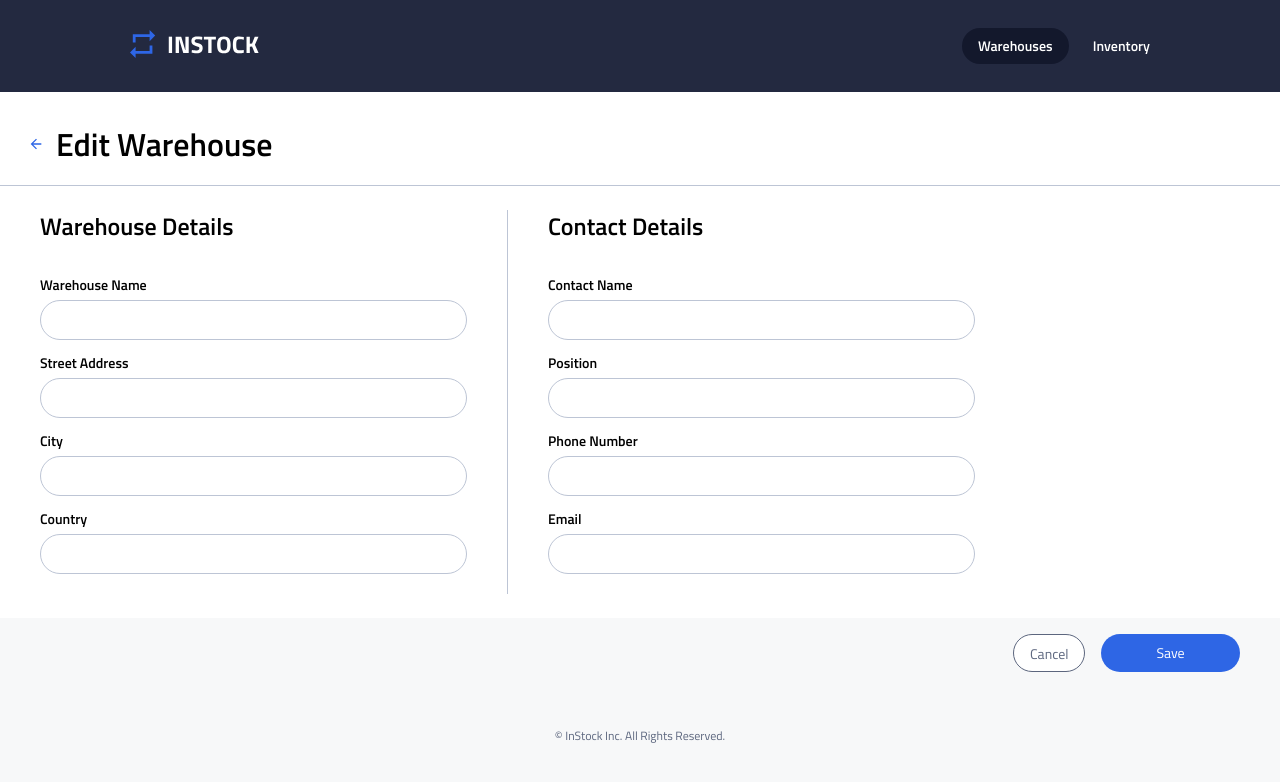
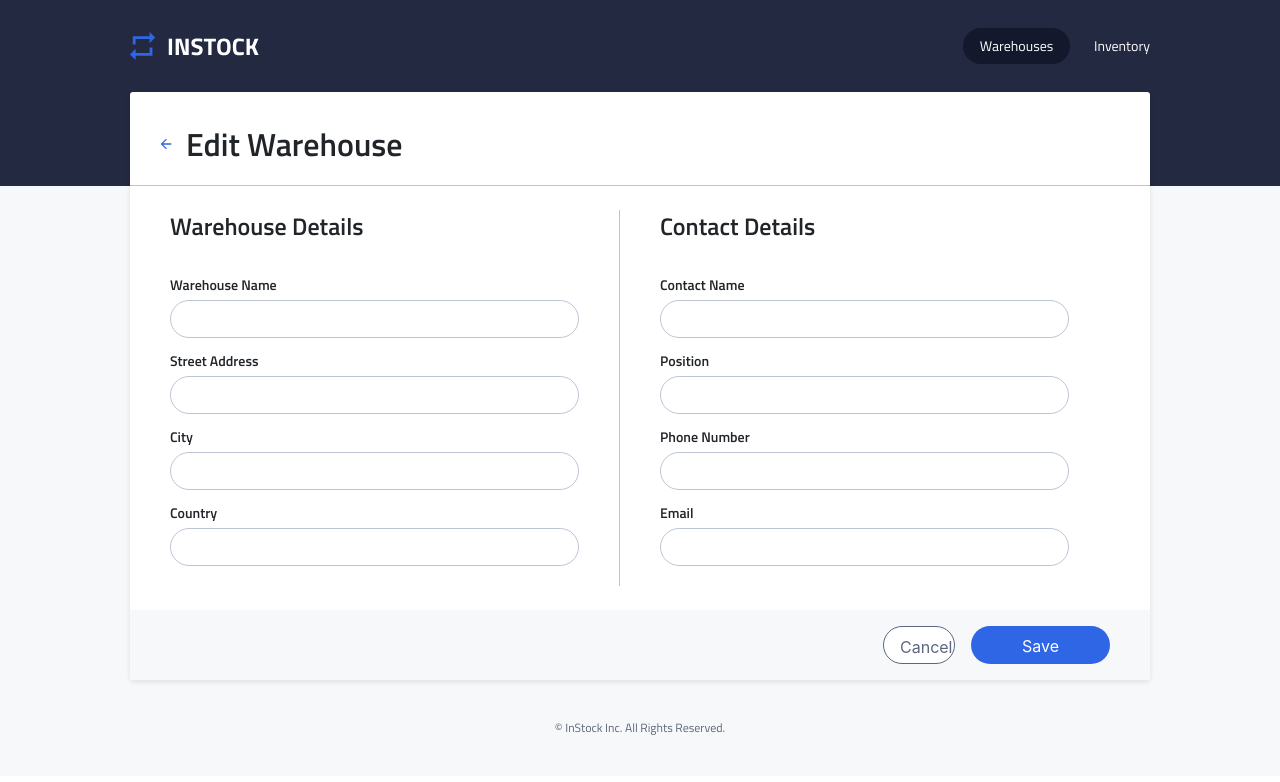
Before and after one commit to xfroggy/instock-group3, a React (Create React App) app in the folder client/: page /warehouses/edit/1 in a window 1280 px wide. Shown: the top 782 px of the page. Built offline with nearby package versions, Linux system fonts and the light colour scheme; no server answers.

Commit message:
complete inventory delete modal, still working on delete api call

```diff
--- a/client/package.json
+++ b/client/package.json
@@ -7,6 +7,7 @@
     "@testing-library/react": "^11.1.0",
     "@testing-library/user-event": "^12.1.10",
     "axios": "^0.21.1",
+    "bootstrap": "^4.6.0",
     "node-sass": "^5.0.0",
     "react": "^17.0.2",
     "react-bootstrap": "^1.5.2",
--- a/client/src/App.jsx
+++ b/client/src/App.jsx
@@ -1,4 +1,4 @@
-import { BrowserRouter as Router, Switch, Route } from "react-router-dom";
+import { BrowserRouter as Router, Switch, Route, Redirect } from "react-router-dom";
 import "./App.scss";
 import Header from "./components/header/header.jsx";
 
@@ -10,6 +10,7 @@ import InventoryPage from "./pages/Inventory/InventoryPage";
 import WarehouseEdit from "./components/warehouse/WarehouseEdit";
 import WarehouseAdd from "./components/warehouse/WarehouseAdd";
 import EditInventory from "./components/editInventories/EditInventories";
+import 'bootstrap/dist/css/bootstrap.min.css';
 
 
 function App() {
@@ -19,7 +20,9 @@ function App() {
         <Header />
 
         <Switch>
-          <Route exact path="/" />
+          <Route exact path="/">
+            <Redirect to="/warehouses" />
+          </Route>
           <Route exact path="/warehouses" component={WarehousePage} />
           <Route exact path="/inventory" component={InventoryPage} />
           <Route exact path="/warehouses/edit/:id" component={WarehouseEdit} />
--- a/client/src/components/Footer/Footer.jsx
+++ b/client/src/components/Footer/Footer.jsx
@@ -3,8 +3,8 @@ import "./Footer.scss";
 
 const Footer = () => {
     return (
-        <footer>
-            <small><span className="copyRightSign">&#169;</span> InStock Inc. All Rights Reserved.</small>
+        <footer className="footer-custom">
+            <small className="small-custom"><span className="copyRightSign">&#169;</span> InStock Inc. All Rights Reserved.</small>
         </footer>
     )
 
--- a/client/src/components/Footer/Footer.scss
+++ b/client/src/components/Footer/Footer.scss
@@ -1,7 +1,7 @@
 @import "../../partials/mixins.scss";
 @import "../../partials/partials.scss";
 
-footer {
+.footer-custom {
     background-color: $light-gray;
     display:flex;
     justify-content: center;
@@ -9,7 +9,7 @@ footer {
     height: 6rem; //96px
 }
 
-small {
+.small-custom {
     font-family: "Titillium Web", sans-serif;
     color: $slate;
     font-size: 0.6875rem; //11px
--- a/client/src/components/inventories/InventoryDelete.jsx
+++ b/client/src/components/inventories/InventoryDelete.jsx
@@ -1,28 +1,27 @@
 import React from 'react'
 import { Modal, Button } from 'react-bootstrap';
 import "./InventoryDelete.scss";
+
 
 const DeleteConfirmation = ({ showModal, hideModal, confirmModal, id, item, type, message }) => {
 
     return (
 
-        <Modal className="modal-custom" show={showModal} onHide={hideModal}>
-            <Modal.Header closeButton>
-                <Modal.Title>Delete {item} inventory item?</Modal.Title>
-            </Modal.Header>
+
+        <Modal show={showModal} onHide={hideModal}>
+            <Modal.Header closeButton></Modal.Header>
+            <Modal.Title>Delete {item} inventory item?</Modal.Title>
+
             <Modal.Body><div className="alert alert-danger">{message}</div></Modal.Body>
             <Modal.Footer>
-                <Button variant="default" onClick={hideModal}>
+                <Button variant="default"
+                    className="rounded" onClick={hideModal}>
                     Cancel
                 </Button>
                 <Button variant="danger" onClick={() => confirmModal(type, id)}>
                     Delete
                 </Button>
             </Modal.Footer>
-            <div class="modal-overlay">
-            </div>
-
-
         </Modal>
 
 
--- a/client/src/components/inventories/InventoryDelete.scss
+++ b/client/src/components/inventories/InventoryDelete.scss
@@ -1,28 +1,110 @@
 @import "../../partials/mixins.scss";
 @import "../../partials/partials.scss";
 
-.modal-custom {
 
-    position: fixed;
-  top: 50%;
-  left: 50%;
-  transform: translate(-50%, -50%);
-  background-color: $white;
-  z-index: 2;
-  outline: none;
-  width: 600px;
+.modal-content {
+     // width: 23.4375rem; //375px;
    max-width: 100%;
-   height: 400px;
+   height: 40.4375rem; // 647px;
    max-height: 100%;
-   z-index: 1010;
+
+   @include tablet{
+       width: 672px;
+       height: 262px;
+   }
 }
 
-.modal-overlay{
-    z-index: 1000;
+.modal-header {
 
-    position: fixed;
-    top: 0;
-    left: 0;
-    width: 100%;
-    height: 100%;
+display: flex;
+align-items: center;
+border-bottom: none !important;
+color: #13182C;
+
+@include tablet{
+    padding:0 !important;
 }
+}
+
+.modal-title.h4{
+    padding: 1.5625rem 1rem 0 1rem; //25px
+  /* M H1 */
+
+  font-family: Titillium Web;
+  font-style: normal;
+  font-weight: 600;
+  font-size: 28px;
+  line-height: 36px;
+  /* or 129% */
+
+  @include tablet{
+      font-size: 32px;
+      line-height: 40px;
+  }
+}
+
+.modal-body {
+    /* M P1 */
+
+font-family: Titillium Web;
+font-style: normal;
+font-weight: normal;
+font-size: 15px;
+line-height: 26px;
+color: $slate;
+
+@include tablet{
+    font-size: 16px;
+    line-height: 28px;
+}
+}
+
+.alert.alert-danger {
+   background-color: $white;
+   color: $slate;
+   border: none;
+   padding: 0;
+
+}
+
+.modal-footer {
+    border-top: none !important;
+    padding-bottom: 1.5rem !important;
+
+    @include tablet{
+        padding-bottom: 40px;
+    }
+}
+
+
+
+.rounded.btn.btn-default {
+background-color: $white;
+color: $slate;
+width: 10.1875rem; //163px;
+border: 1px solid $cloud;
+border-radius: 20px !important;
+margin-left: 0;
+margin-bottom: 0;
+
+@include tablet{
+    width: 72px;
+}
+
+&:hover {
+    border-radius: 1.25rem;
+    border: 1px solid $indigo;
+    outline: none;
+    color: $indigo;
+}
+}
+
+.btn.btn-danger{
+    background-color: $red;
+    border-radius: 20px !important;
+
+    @include tablet{
+        width: 72px;
+        margin-left: 32px;
+    }
+}
--- a/client/src/components/warehouse/WarehouseAdd.jsx
+++ b/client/src/components/warehouse/WarehouseAdd.jsx
@@ -131,7 +131,7 @@ const WarehouseAdd = () => {
                                 <div className="card__box--row">
 
                                     <div className="card__top--container">
-                                        <div className="card__arrow"></div>
+                                        <div onClick={goToPreviousPath} className="card__arrow"></div>
                                         <h1 className="card__top--title">Add New Warehouse</h1>
                                     </div>
                                 </div>
--- a/client/src/components/warehouse/WarehouseAdd.scss
+++ b/client/src/components/warehouse/WarehouseAdd.scss
@@ -201,6 +201,9 @@ button {
     border: 1px solid $slate;
     margin-left: 0;
     margin-bottom: 0;
+    border-radius: 20px;
+
+
 
     @include tablet {
         width: 4.5rem; // 72px;
@@ -219,6 +222,7 @@ button {
     width: 8.6875rem; //139px;
     margin-left: 1rem;
     margin-bottom: 0;
+    border-radius: 20px;
 
     &:hover, &:focus {
         background-color: $graphite;
--- a/client/src/components/warehouse/WarehouseEdit.jsx
+++ b/client/src/components/warehouse/WarehouseEdit.jsx
@@ -1,5 +1,5 @@
 import React, { useState, useEffect } from 'react';
-import { useParams, useHistory, Link } from "react-router-dom";
+import { useParams, useHistory } from "react-router-dom";
 
 
 import axios from 'axios';
@@ -9,7 +9,6 @@ const WarehouseEdit = () => {
     const history = useHistory();
 
     const { id } = useParams();
-    console.log("The id is: ", id);
 
     const emptyError = `<div class="danger-icon"><div class="text-danger">This field is required.</div></div>`;
 
@@ -29,9 +28,7 @@ const WarehouseEdit = () => {
             .get(`http://localhost:8080/api/warehouses/edit/${id}`)
             .then((response) => {
                 warehouseToEdit = response.data;
-                console.log("warehouse details received")
-                console.log(warehouseToEdit);
-                console.log("Response data warehouse: ", response.data.name)
+
                 setFormContents({
                     ...formContents, warehouseName: response.data.name,
                     address: response.data.address,
@@ -42,7 +39,6 @@ const WarehouseEdit = () => {
                     phone: response.data.contact.phone,
                     email: response.data.contact.email
                 })
-                // console.log("The formContents: ", formContents.warehouseName);
 
             })
             .catch((err) => console.log(err));
@@ -116,8 +112,6 @@ const WarehouseEdit = () => {
         } else {
             setPhone({ error: "" });
         }
-        console.log("phone error: ", phone.error)
-        console.log("formContents.phone: ", formContents.phone)
 
         const emailPattern = new RegExp(/^(("[\w-\s]+")|([\w-]+(?:\.[\w-]+)*)|("[\w-\s]+")([\w-]+(?:\.[\w-]+)*))(@((?:[\w-]+\.)*\w[\w-]{0,66})\.([a-z]{2,6}(?:\.[a-z]{2})?)$)|(@\[?((25[0-5]\.|2[0-4][0-9]\.|1[0-9]{2}\.|[0-9]{1,2}\.))((25[0-5]|2[0-4][0-9]|1[0-9]{2}|[0-9]{1,2})\.){2}(25[0-5]|2[0-4][0-9]|1[0-9]{2}|[0-9]{1,2})\]?$)/i);
 
@@ -163,16 +157,16 @@ const WarehouseEdit = () => {
 
     return (
         <>
-            <section className="warehouse__parent">
-                <div className="warehouse__background--gray">
-                    <div className="warehouse__background"></div>
-                    <div className="warehouse__firstRow">
-                        <div className="warehouse__firstRow--box">
-                            <div className="warehouse__container">
+            <section className="warehousePage__parent">
+                <div className="warehousePage__background--gray">
+                    <div className="warehousePage__background"></div>
+                    <div className="warehousePage__firstRow">
+                        <div className="warehousePage__firstRow--box">
+                            <div className="warehousePage__container">
                                 <div className="card__box--row">
 
                                     <div className="card__top--container">
-                                        <div className="card__arrow"></div>
+                                        <div onClick={goToPreviousPath} className="card__arrow"></div>
                                         <h1 className="card__top--title">Edit Warehouse</h1>
                                     </div>
                                 </div>
--- a/client/src/pages/Inventory/InventoryPage.jsx
+++ b/client/src/pages/Inventory/InventoryPage.jsx
@@ -21,11 +21,11 @@ export default function InventoryPage() {
       .catch((error) => console.error(`Error: ${error}`));
   };
 
-  console.log(data);
+  //console.log(data);
 
   const [deleteMessage, setDeleteMessage] = useState(null);
   const [displayConfirmationModal, setDisplayConfirmationModal] = useState(false);
-  const [warehouseMessage, setWarehouseMessage] = useState(null);
+  const [inventoryMessage, setInventoryMessage] = useState(null);
   const [type, setType] = useState(null);
   const [id, setId] = useState(null);
   const [item, setItem] = useState(null)
@@ -34,8 +34,8 @@ export default function InventoryPage() {
     setType(type);
     setId(id);
     setItem(item);
-    setWarehouseMessage(null);
-    console.log("Here's my values:", type, id, item)
+    setInventoryMessage(null);
+    console.log('Here my data to delete: ', type, id, item);
 
     if (type === "inventory") {
       setDeleteMessage(`Please confirm that you'd like to delete ${item} from the inventory list.  You won't be able to undo this action.`)
@@ -50,8 +50,17 @@ export default function InventoryPage() {
 
   const submitDelete = (type, id) => {
     if (type === "inventory") {
-      setWarehouseMessage("The warehouse was successfully deleted");
+
+      // axios
+      //   .delete(`http://localhost:8080/api/inventories/delete/` + id)
+      //   .then((response) => {
+      //     console.log(response);
+
+      //   }).catch((error) => console.error(`Error: ${error}`));
+
     }
+    setInventoryMessage("The inventory item was successfully deleted");
+
 
     setDisplayConfirmationModal(false);
   }
```
Also changed, not shown: client/src/App.scss (line endings or trailing spaces), 1 other file (tests, documents, lock files or other folders).
